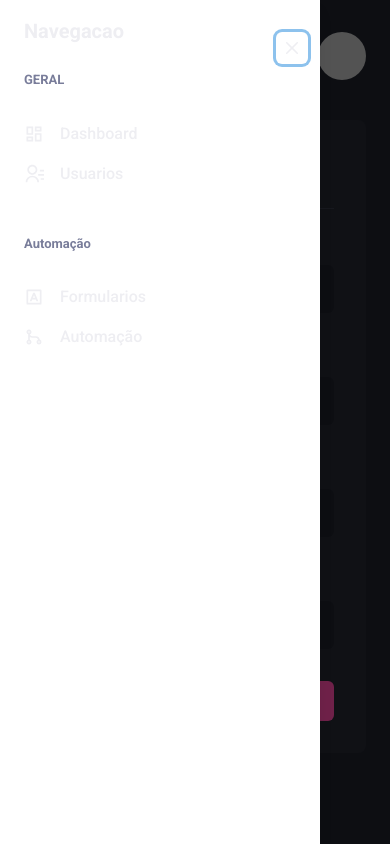
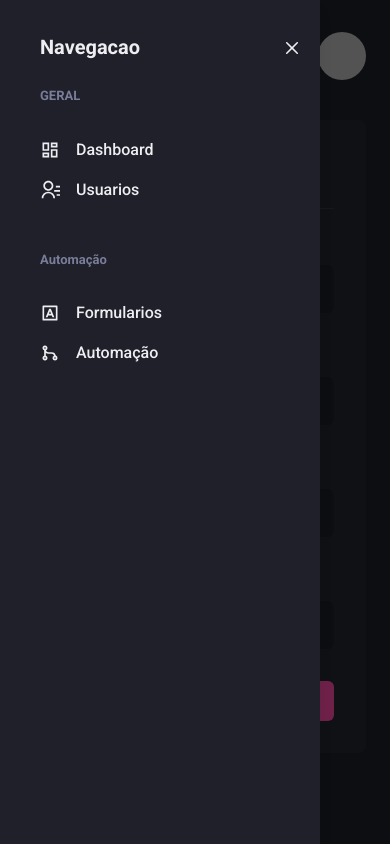
Before and after one commit to Joaopsguimaraes/dashgo-chakraui, a Next.js app: page /users/create in a window 390 px wide. Both pictures are taken after a click on the button "Open navigation". Built offline with nearby package versions, Linux system fonts and the light colour scheme; grey boxes are pictures that could not be loaded.

Commit message:
refactor: :recycle: responsive props in sidebar

```diff
--- a/package.json
+++ b/package.json
@@ -15,6 +15,7 @@
     "@emotion/react": "^11.9.0",
     "@emotion/styled": "^11.8.1",
     "apexcharts": "^3.35.3",
+    "commitizen": "^4.2.4",
     "framer-motion": "^6.3.4",
     "next": "12.1.6",
     "react": "18.1.0",
--- a/src/components/Header/index.tsx
+++ b/src/components/Header/index.tsx
@@ -1,11 +1,15 @@
 /* eslint-disable react/react-in-jsx-scope */
-import { Flex, useBreakpointValue } from '@chakra-ui/react';
+import { Flex, Icon, IconButton, useBreakpointValue } from '@chakra-ui/react';
+import { RiMenuLine } from 'react-icons/ri';
+import { userSidebarDrawer } from '../contexts/SidebarDrawerContext';
 import { Logo } from './Logo';
 import { NotificationsNave } from './NotificationsNav';
 import { Profile } from './Profile';
 import { SearchBox } from './SearchBox';
 
 export function Header() {
+  const { onOpen } = userSidebarDrawer();
+
   const isWideVersion = useBreakpointValue({
     base: false,
     lg: true
@@ -13,6 +17,17 @@
 
   return (
     <Flex as="header" w="100%" maxWidth={1400} h="20" mx="auto" mt="4" px="6" align="center">
+      {!isWideVersion && (
+        <IconButton
+          aria-label="Open navigation"
+          icon={<Icon as={RiMenuLine} />}
+          fontSize="24"
+          variant="unstyled"
+          onClick={onOpen}
+          mr="2"
+        ></IconButton>
+      )}
+
       <Logo />
       {isWideVersion && <SearchBox />}
       <Flex align="center" ml="auto">
--- a/src/components/Sidebar/index.tsx
+++ b/src/components/Sidebar/index.tsx
@@ -1,6 +1,4 @@
-/* eslint-disable @typescript-eslint/no-empty-function */
 /* eslint-disable react/react-in-jsx-scope */
-
 import {
   Box,
   Drawer,
@@ -11,9 +9,12 @@
   DrawerOverlay,
   useBreakpointValue
 } from '@chakra-ui/react';
+import { userSidebarDrawer } from '../contexts/SidebarDrawerContext';
 import { SidebarNav } from './SidebarNav';
 
 export function Sidebar() {
+  const { isOpen, onClose } = userSidebarDrawer();
+
   const isDrawerSidebar = useBreakpointValue({
     base: true,
     lg: false
@@ -21,9 +22,9 @@
 
   if (isDrawerSidebar) {
     return (
-      <Drawer isOpen={true} placement="left" onClose={() => {}}>
+      <Drawer isOpen={isOpen} placement="left" onClose={onClose}>
         <DrawerOverlay>
-          <DrawerContent>
+          <DrawerContent bg="gray.800" p="4">
             <DrawerCloseButton mt="6" />
             <DrawerHeader>Navegacao</DrawerHeader>
             <DrawerBody>
--- /dev/null
+++ b/src/components/contexts/SidebarDrawerContext.tsx
@@ -0,0 +1,27 @@
+/* eslint-disable react/react-in-jsx-scope */
+import { useDisclosure, UseDisclosureReturn } from '@chakra-ui/react';
+import { useRouter } from 'next/router';
+import { createContext, ReactNode, useContext, useEffect } from 'react';
+
+interface SidebarDrawerContextProps {
+  children: ReactNode;
+}
+
+type SidebarDrawerContextData = UseDisclosureReturn;
+
+const SidebarDrawerContext = createContext({} as SidebarDrawerContextData);
+
+export function SidebarDrawerProvider({ children }: SidebarDrawerContextProps) {
+  const disclosure = useDisclosure();
+  const router = useRouter();
+
+  useEffect(() => {
+    disclosure.onClose;
+  }, [router.asPath]);
+
+  return (
+    <SidebarDrawerContext.Provider value={disclosure}>{children}</SidebarDrawerContext.Provider>
+  );
+}
+
+export const userSidebarDrawer = () => useContext(SidebarDrawerContext);
--- a/src/pages/_app.tsx
+++ b/src/pages/_app.tsx
@@ -2,11 +2,14 @@
 import { AppProps } from 'next/app';
 import { ChakraProvider } from '@chakra-ui/react';
 import { theme } from '../styles/theme';
+import { SidebarDrawerProvider } from '../components/contexts/SidebarDrawerContext';
 
 function MyApp({ Component, pageProps }: AppProps) {
   return (
     <ChakraProvider resetCSS theme={theme}>
-      <Component {...pageProps} />
+      <SidebarDrawerProvider>
+        <Component {...pageProps} />
+      </SidebarDrawerProvider>
     </ChakraProvider>
   );
 }
```
Also changed, not shown: 1 other file (tests, documents, lock files or other folders).
